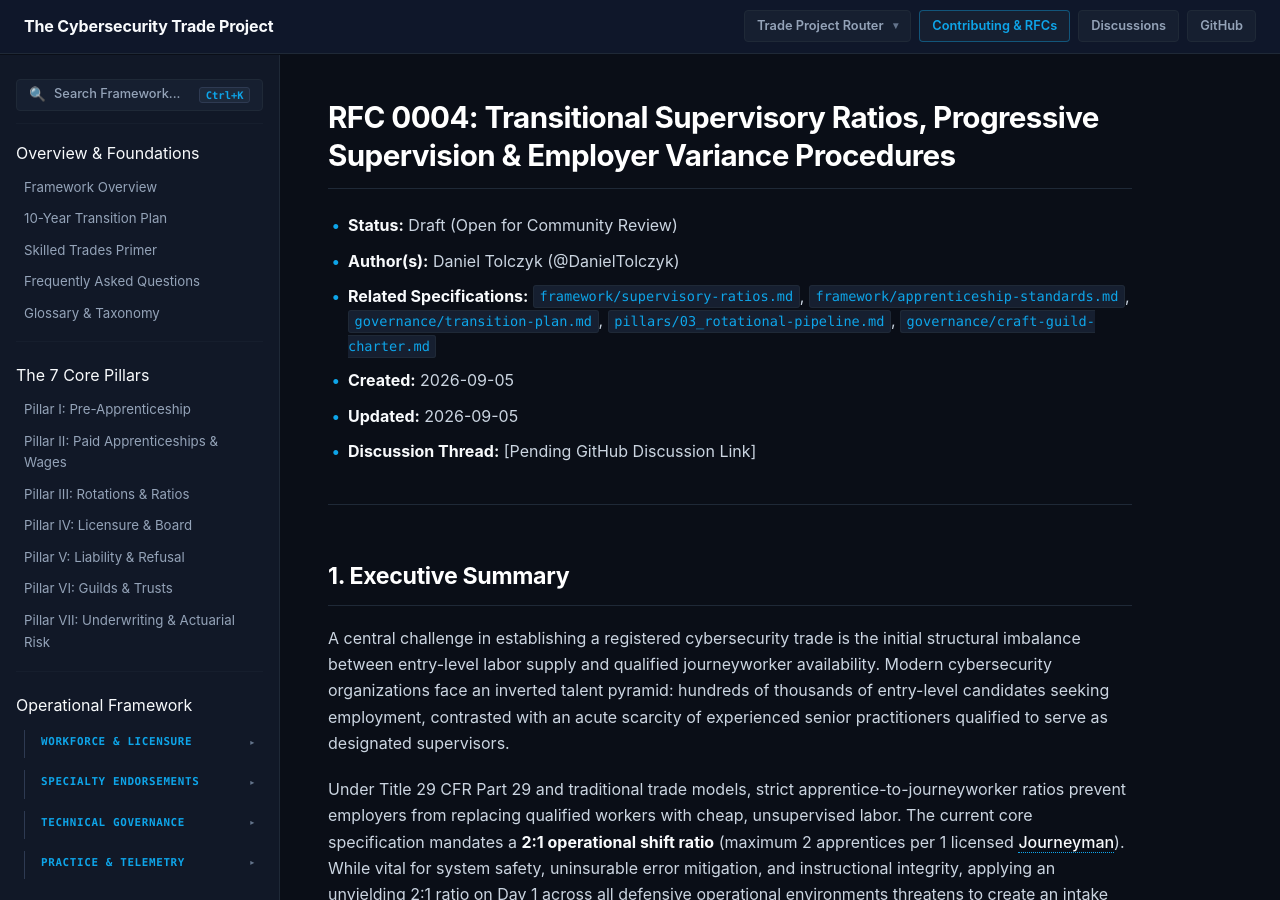
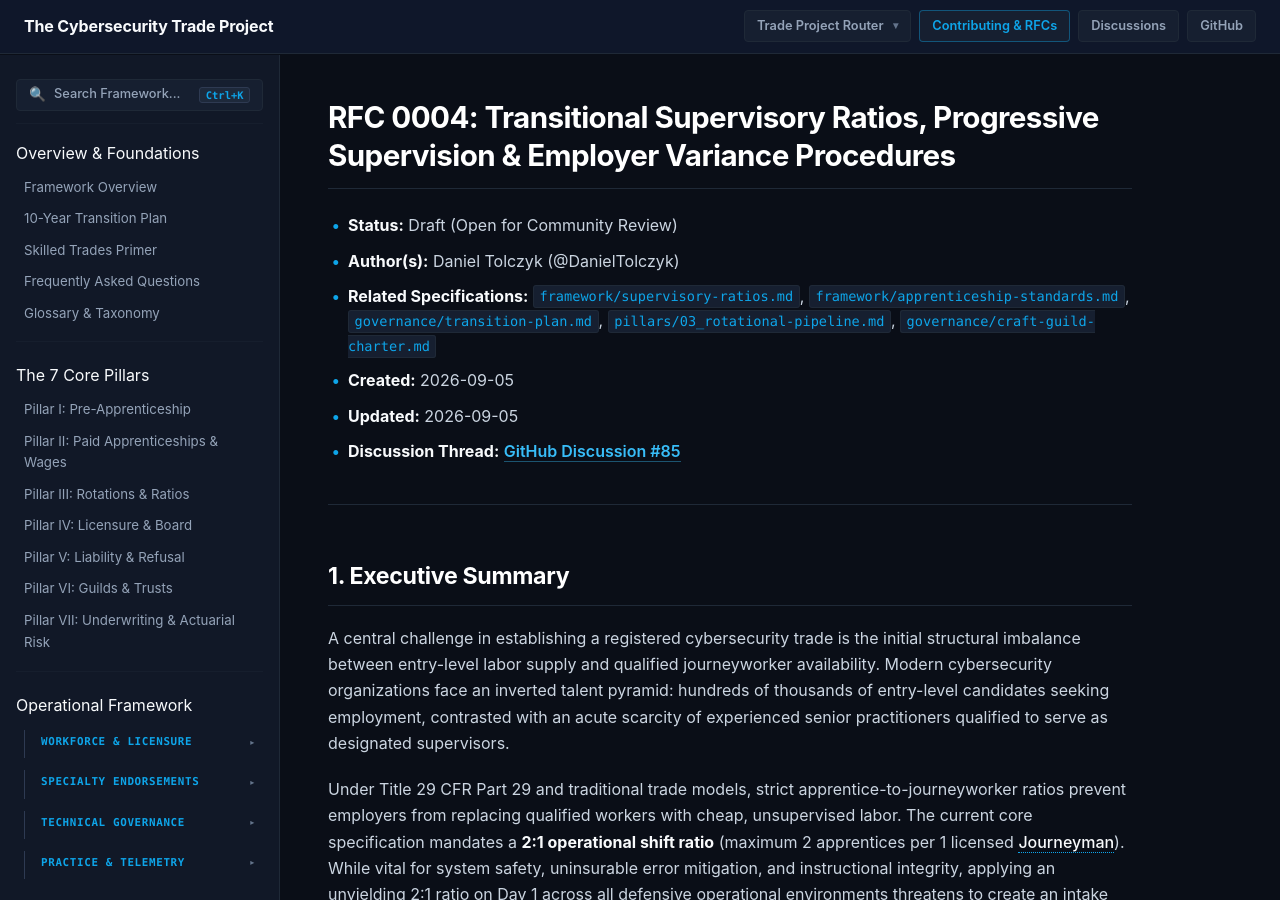
Before and after one commit to DanielTolczyk/the-cyber-trade-project, a Jekyll site: the page built from rfcs/0004-transitional-supervisory-ratios.md, in a window 1280 px wide and 900 px high. Built offline with Jekyll 4.4.1, drawn with Linux system fonts in a browser that asks for light colours; our own code applies the rules of GitHub Pages for plain Markdown files.

Commit message:
docs(rfc): link GitHub Discussion #85 to RFC 0004

```diff
--- a/rfcs/0004-transitional-supervisory-ratios.md
+++ b/rfcs/0004-transitional-supervisory-ratios.md
@@ -5,7 +5,7 @@
 * **Related Specifications:** `framework/supervisory-ratios.md`, `framework/apprenticeship-standards.md`, `governance/transition-plan.md`, `pillars/03_rotational-pipeline.md`, `governance/craft-guild-charter.md`
 * **Created:** 2026-09-05
 * **Updated:** 2026-09-05
-* **Discussion Thread:** [Pending GitHub Discussion Link]
+* **Discussion Thread:** [GitHub Discussion #85](https://github.com/the-cyber-trade-project/framework/discussions/85)
 
 ---
 
```
